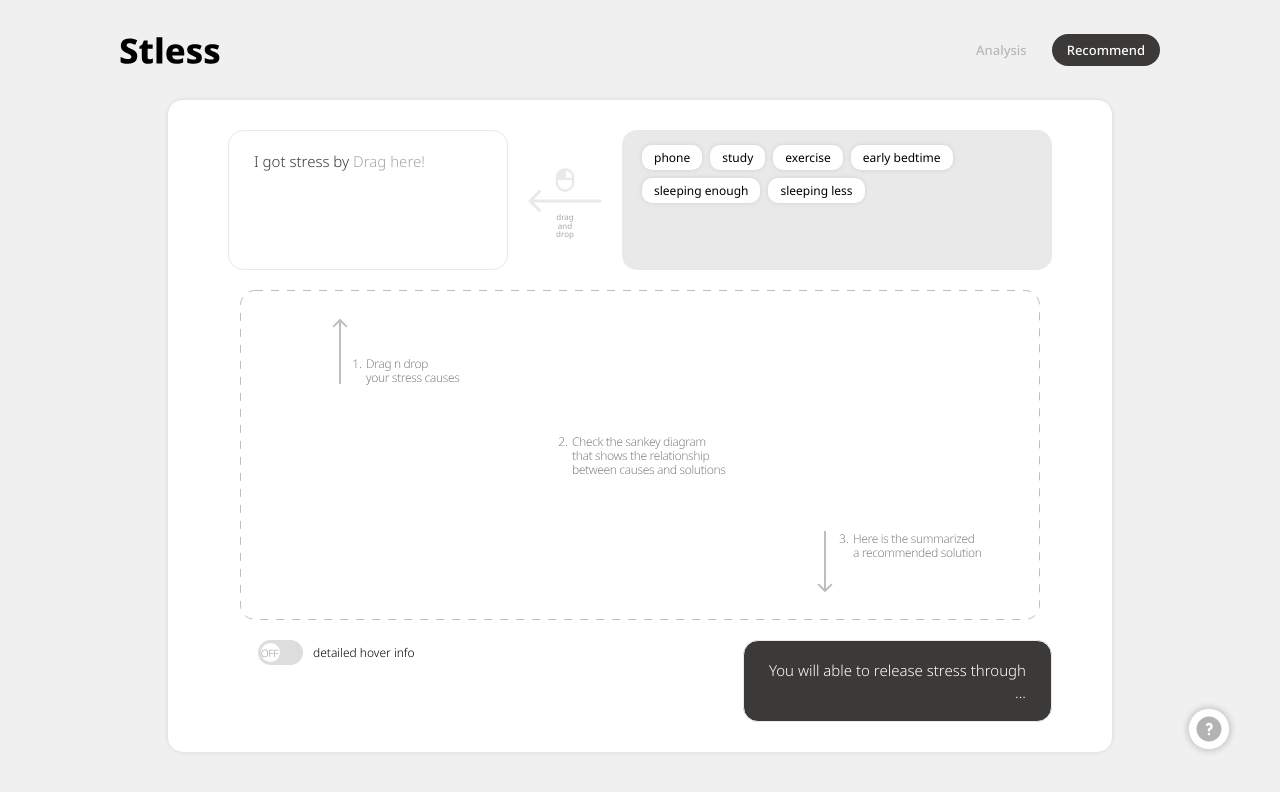
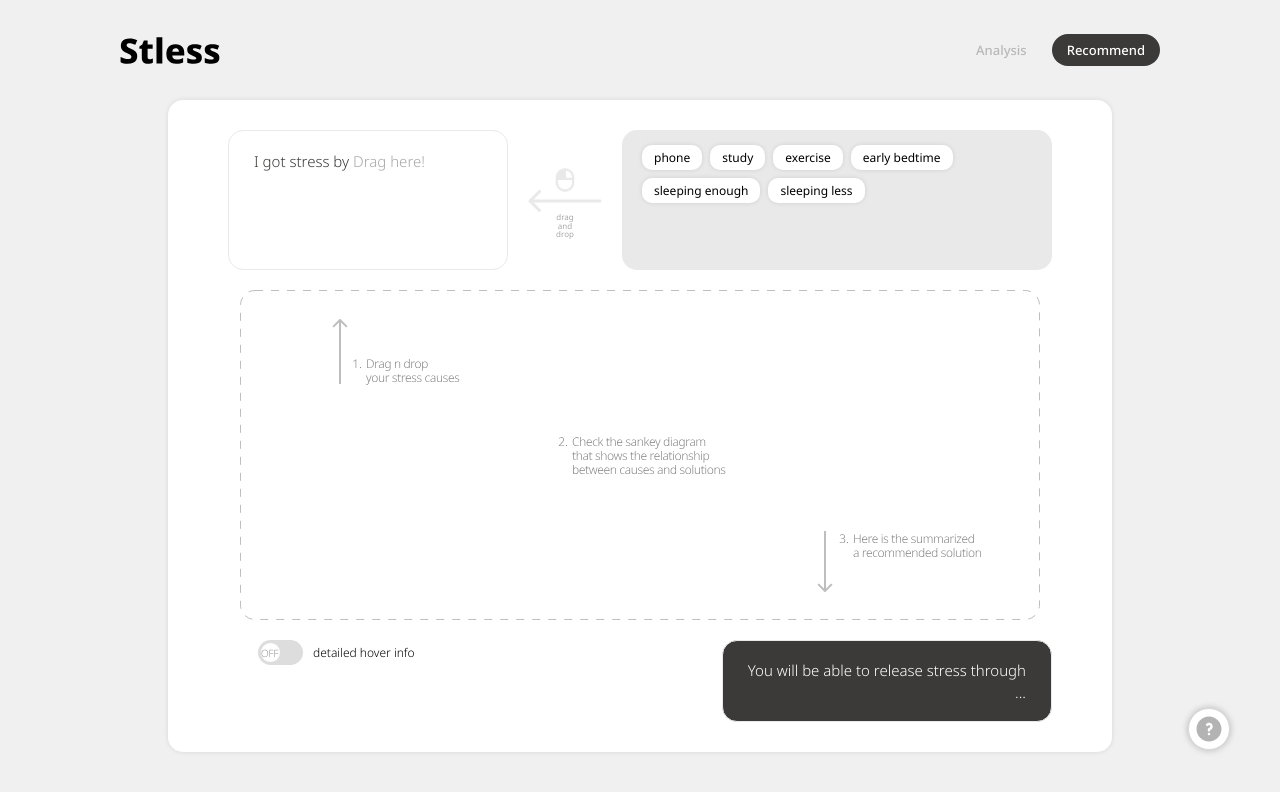
Before and after one commit to Huikyeong/Stless, a React (Create React App) app: page /recommend in a window 1280 px wide. Shown: the top 792 px of the page. Built offline with nearby package versions, Linux system fonts and the light colour scheme.

Commit message:
Fix: grammer issue

```diff
--- a/src/pages/Recommend.tsx
+++ b/src/pages/Recommend.tsx
@@ -314,7 +314,7 @@ function Recommend() {
                 color: white;
               `}
             >
-              You will able to release stress through
+              You will be able to release stress through
               <span
                 css={css`
                   display: flex;
```
